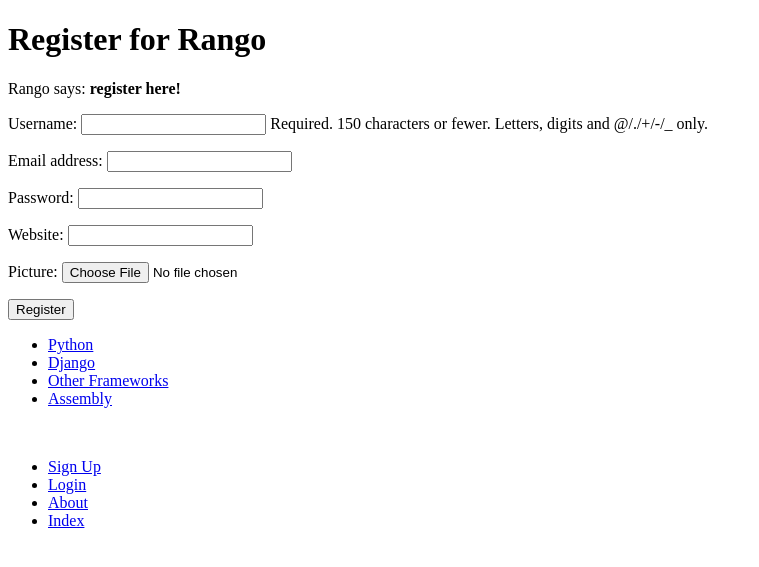
After one commit to 2359451d/tango_with_django_project, a Django app: page /rango/register/ in a window 1280 px wide. The commit adds this page. Shown: the top 567 px of the page, without its empty margins (0-759 px from the left). Run offline with Django 3.2, Linux system fonts and the light colour scheme; data comes from the database, SQL or seed files in the repository; both versions use the stored data as it was after the commit.

Commit message:
finished chapter 9

```diff
--- a/rango/admin.py
+++ b/rango/admin.py
@@ -1,7 +1,6 @@
 from django.contrib import admin
 
-from rango.models import Category, Page
-
+from rango.models import Category, Page, UserProfile
 
 class PageAdmin(admin.ModelAdmin):
     # customising the Page page
@@ -16,3 +15,4 @@ class CategoryAdmin(admin.ModelAdmin):
 
 admin.site.register(Category, CategoryAdmin)
 admin.site.register(Page, PageAdmin)
+admin.site.register(UserProfile)
--- a/rango/forms.py
+++ b/rango/forms.py
@@ -1,5 +1,6 @@
 from django import forms
-from rango.models import Page, Category
+from rango.models import Page, Category, UserProfile
+from django.contrib.auth.models import User
 
 class CategoryForm(forms.ModelForm):
     name = forms.CharField(max_length=Category.NAME_MAX_LENGTH,help_text="Please enter the category name.")
@@ -47,3 +48,15 @@ class PageForm(forms.ModelForm):
             cleaned_data['url'] = url
 
         return cleaned_data
+
+class UserForm(forms.ModelForm):
+    password = forms.CharField(widget=forms.PasswordInput())
+
+    class Meta:
+        model = User
+        fields = ('username','email','password',)
+
+class UserProfileForm(forms.ModelForm):
+    class Meta:
+        model = UserProfile
+        fields = ('website','picture',)
--- a/rango/models.py
+++ b/rango/models.py
@@ -1,5 +1,6 @@
 from django.db import models
 from django.template.defaultfilters import slugify
+from django.contrib.auth.models import User
 
 class Category(models.Model):
     NAME_MAX_LENGTH = 128
@@ -31,3 +32,16 @@ class Page(models.Model):
 
     def __str__(self):
         return self.title
+
+class UserProfile(models.Model):
+    # links UserProfile with User Model instance(association)
+    # construct one-to-one relationship with User model
+    user = models.OneToOneField(User, on_delete=models.CASCADE)
+
+    #additional attributes we wish to include
+    website = models.URLField(blank=True)
+    picture = models.ImageField(upload_to='profile_images', blank=True)
+
+    def __str__(self):
+        #return meaningful string
+        return self.user.username
--- a/rango/urls.py
+++ b/rango/urls.py
@@ -2,6 +2,7 @@ from django.urls import path
 from rango import views
 
 app_name = 'rango'
+LOGIN_URL = 'rango:login'
 
 urlpatterns = [
     path('',views.index, name='index'),
@@ -9,4 +10,8 @@ urlpatterns = [
     path('category/<slug:category_name_slug>/', views.show_category, name='show_category'),
     path('add_category/', views.add_category, name='add_category'),
     path('category/<slug:category_name_slug>/add_page/', views.add_page, name='add_page'),
+    path('register/', views.register, name='register'),
+    path('login/', views.user_login,name='login'),
+    path('restricted/', views.restricted, name='restricted'),
+    path('logout/', views.user_logout, name='logout'),
 ]
--- a/rango/views.py
+++ b/rango/views.py
@@ -2,7 +2,10 @@ from django.shortcuts import render, redirect
 from django.http import HttpResponse
 from django.urls import reverse
 from rango.models import Category, Page
-from rango.forms import CategoryForm, PageForm
+from rango.forms import CategoryForm, PageForm, UserForm, UserProfileForm
+from django.contrib.auth import authenticate, login, logout
+from django.contrib.auth.models import User
+from django.contrib.auth.decorators import login_required
 
 def index(request):
     # Query the database for a list of ALL categories currently stored.
@@ -52,6 +55,7 @@ def show_category(request, category_name_slug):
     #render the response and return it to the client
     return render(request, 'rango/category.html', context=context_dict)
 
+@login_required
 def add_category(request):
     form = CategoryForm()
     if request.method == "POST":
@@ -64,6 +68,7 @@ def add_category(request):
             print(form.errors)
     return render(request, 'rango/add_category.html', {'form':form})
 
+@login_required
 def add_page(request, category_name_slug):
     try:
         category = Category.objects.get(slug=category_name_slug)
@@ -93,3 +98,89 @@ def add_page(request, category_name_slug):
 
     context_dict = {'form':form, 'category': category}
     return render(request, 'rango/add_page.html', context = context_dict)
+
+def register(request):
+    #a boolean value for telling the template
+    # whether the registration is successful
+    # initially  false, when succeeds true.
+    registered = False
+
+    # POST, handle the form data
+    if request.method == "POST":
+        # try to grab information from the raw form information
+        # note that, we use both UserForm & UserProFileForm(additional attributes)
+        user_form = UserForm(request.POST)
+        profile_form = UserProfileForm(request.POST)
+
+        # check whether the form data is valid
+        if user_form.is_valid() and profile_form.is_valid():
+            # save the UserForm data into database
+            user = user_form.save()
+
+            # Note that using the hasher to set password
+            # And update the user instance
+            user.set_password(user.password)
+            user.save()
+
+            # handle the UserProfile instance
+            # we need to set the user attribute ourselves(self-defined)
+            #we set commit = False, to <delay> the save(iniitially no user instance)
+            profile = profile_form.save(commit=False)
+            profile.user = user
+
+            # if user provide the icon
+            # get it from the input form then put it into UserProfile mdoel
+            if 'picture' in request.FILES:
+                profile.picture = request.FILES['picture']
+
+            #save the UserProfile(Form to database) model instance
+            profile.save()
+
+            # tells the teplates, registration finished
+            registered = True
+        else:
+            # invalid forms data
+            # print problems to the terminal
+            print(user_form.errors, profile_form.errors)
+    else:
+        # not HTTP POST(maybe get HttpRequest)
+        # so provide&tender the blank form for user
+        user_form = UserForm()
+        profile_form = UserProfileForm()
+
+    # Render the template
+    return render(request,'rango/register.html',context={'user_form':user_form,
+    'profile_form':profile_form,'registered':registered})
+
+def user_login(request):
+    if request.method == 'POST':
+        username = request.POST.get('username')
+        password = request.POST.get('password')
+
+        # check whether the combination is valid
+        user = authenticate(username=username, password=password)
+
+        if user:
+            if user.is_active:
+                login(request,user)
+                return redirect(reverse('rango:index'))
+            else:
+                # inactive account was used
+                return HttpResponse("Your Rango account is disabled.")
+        else:
+            # bad login details ,cannot log the user in
+            print(f"Invalid login details: {username}, {password}")
+            return HttpResponse("Invalid login details supplied.")
+    else:
+        #HTTP GET
+        return render(request,'rango/login.html')
+
+
+@login_required
+def restricted(request):
+    return render(request, 'rango/restricted.html')
+
+@login_required
+def user_logout(request):
+    logout(request)
+    return redirect(reverse('rango:index'))
--- a/tango_with_django_project/settings.py
+++ b/tango_with_django_project/settings.py
@@ -130,3 +130,5 @@ STATIC_URL = '/static/'
 
 MEDIA_ROOT = MEDIA_DIR
 MEDIA_URL = '/media/'
+
+LOGIN_URL = '/rango/login/'
--- a/templates/rango/about.html
+++ b/templates/rango/about.html
@@ -29,5 +29,4 @@
         <img src="{% static 'images/rango.jpg' %}" alt="Picture of Rango" />
         <img src="{{ MEDIA_URL }}cat.jpg" alt="Picture of a Cat" />
     </div>
-
 </body> -->
--- a/templates/rango/base.html
+++ b/templates/rango/base.html
@@ -14,26 +14,27 @@
     <body>
         <!-- Content -->
         <div>
-
             {% block body_block %}
-
             {% endblock %}
 
         </div>
-
         <div>
-
             {% block sidebar_block %}
                 {% get_category_list category %}
             {% endblock  %}
-
         </div>
-
-
-        <hr />
+        <br />
         <div>
             <ul>
+                {% if user.is_authenticated %}
+                <li><a href="{% url 'rango:restricted' %}">Restricted Page</a></li>
+                <li><a href="{% url 'rango:logout' %}">Logout</a></li>
                 <li><a href="{% url 'rango:add_category' %}">Add a New Category</a></li>
+
+                {% else %}
+                <li><a href="{% url 'rango:register' %}">Sign Up</a></li>
+                <li><a href="{% url 'rango:login' %}">Login</a></li>
+                {% endif %}
                 <li><a href="{% url 'rango:about' %}">About</a></li>
                 <li><a href="{% url 'rango:index' %}">Index</a></li>
             </ul>
--- a/templates/rango/category.html
+++ b/templates/rango/category.html
@@ -25,7 +25,11 @@
     <strong>No pages currently in category.</strong>
     {% endif %}
 
+    {% if user.is_authenticated %}
+
     <a href="{% url 'rango:add_page' category.slug %}">Add Page</a>
+    {% endif %}
+
     {% else %}
     The specified category does not exist.
     {% endif %}
--- /dev/null
+++ b/templates/rango/register.html
@@ -0,0 +1,23 @@
+{% extends 'rango/base.html' %}
+{% load staticfiles %}
+
+{% block title_block %}
+    Register
+{% endblock %}
+
+{% block body_block %}
+<h1>Register for Rango</h1>
+
+{% if registered %}
+Rango says: <strong>thank you for registering!</strong>
+<a href="{% url 'rango:index' %}">Return to the homepage.</a><br />
+{% else %}
+Rango says: <strong>register here!</strong><br />
+<form action="{% url 'rango:register' %}" method="post" id="user_form" enctype="multipart/form-data">
+    {% csrf_token %}
+    {{ user_form.as_p}}
+    {{ profile_form.as_p}}
+    <input type="submit" name="submit" value="Register" />
+</form>
+{% endif %}
+{% endblock %}
```
Also changed, not shown: templates/rango/index.html (+8 -65 lines), templates/rango/login.html (added, +20 -0 lines), templates/rango/restricted.html (added, +12 -0 lines), db.sqlite3, media/profile_images/005xNMYYgy1fjbds33ji1j302c028jr5.jpg (added), media/profile_images/005xNMYYgy1fk3ecc20twj301s01uq2p.jpg (added), rango/migrations/0002_userprofile.py (added).
